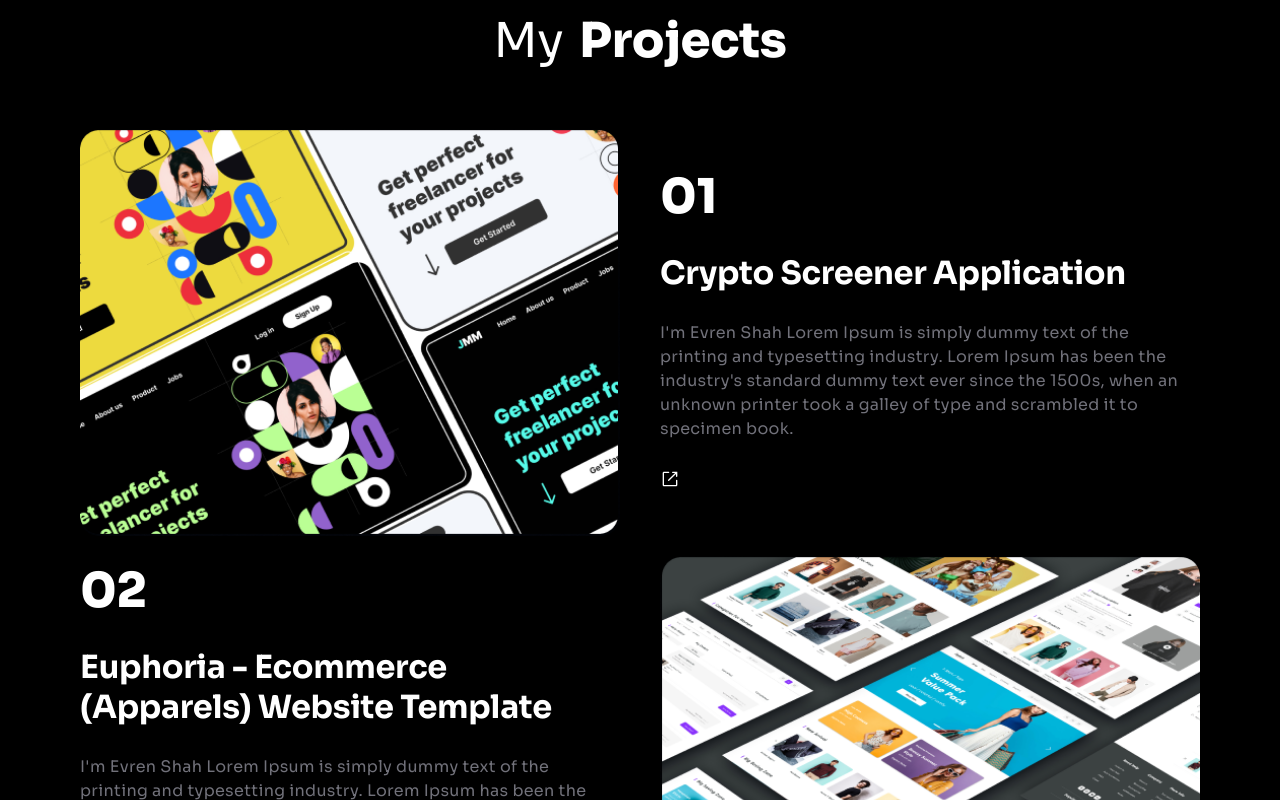
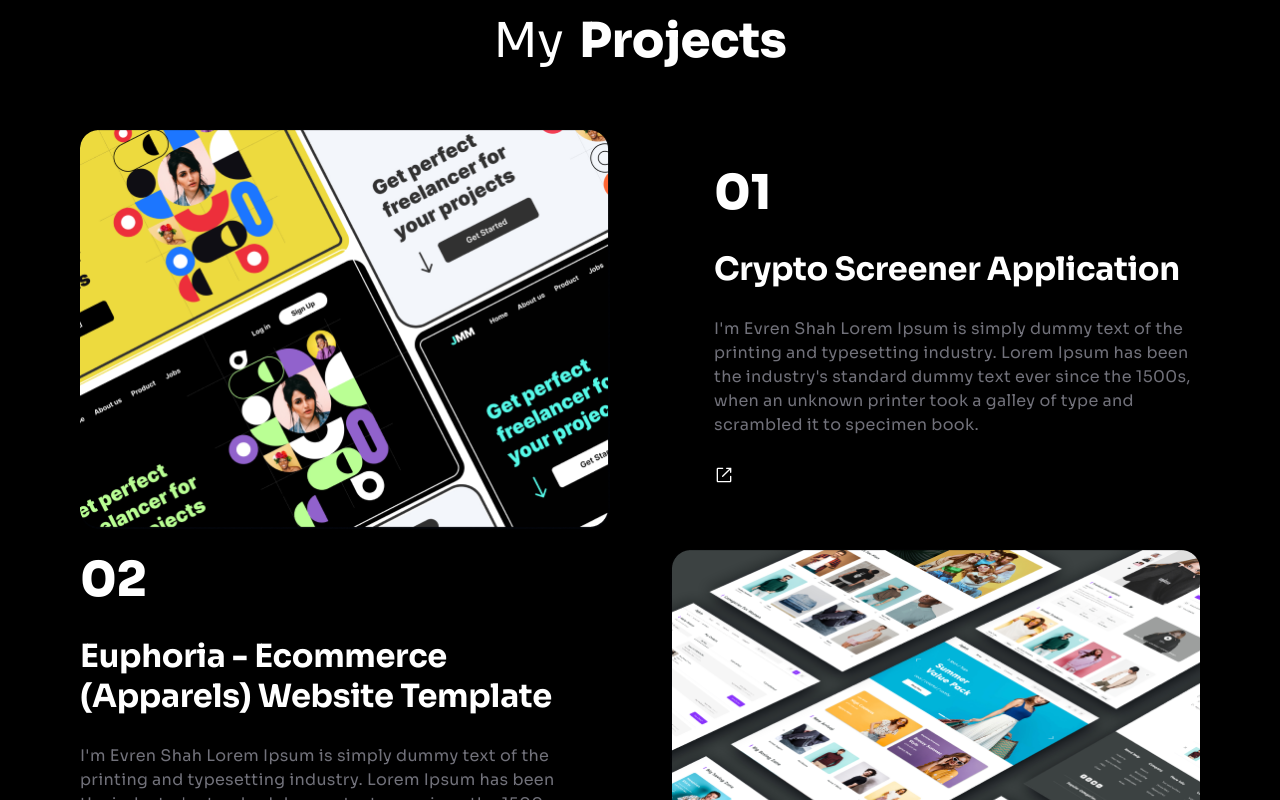
Before and after one commit to SergeCodeur/FigmaToCode-Challenge-Week4-SergeAmoussougbo, a Next.js app: page / in a window 1280 px wide. Shown: the part 3180-3980 px from the top of the page. Built offline with nearby package versions, Linux system fonts and the light colour scheme.

Commit message:
feat: ajout de style

```diff
--- a/src/components/ui/card.tsx
+++ b/src/components/ui/card.tsx
@@ -104,16 +104,20 @@ export const ProjectCard = React.forwardRef<HTMLDivElement, ProjectCardProps>(
       )}
       {...props}
     >
-      <div className="lg:w-2/4">
+      <div
+        className={`lg:w-[594px] ${
+          card_orientation === "right" ? "lg:pl-16" : "lg:pr-16"
+        }`}
+      >
         <Image
           src={project_image}
           alt="project image"
           className="rounded-[18.76px] h-full w-full"
-          width={530}
-          height={397.73}
+          width={532}
+          height={399.3}
         />
       </div>
-      <div className="space-y-7 lg:w-2/4">
+      <div className="space-y-7 lg:flex-1">
         <span className="lg:text-display-text-800 text-heading-h4-800 text-white">
           {project_number}
         </span>
```
